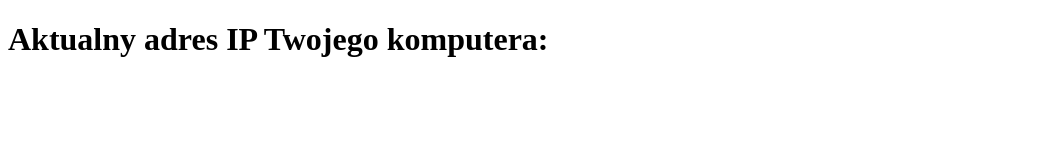
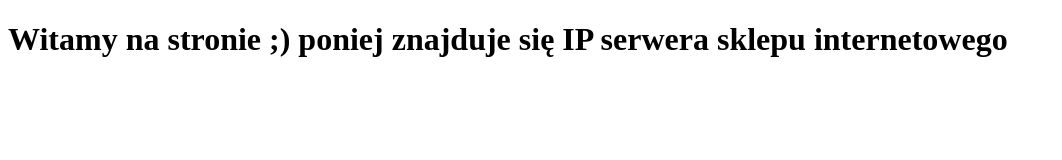
Before and after one commit to PawsemKox/stronka, a plain HTML site: page index.html in a window 1280 px wide. Shown: the whole page, without its empty margins (0-1062 px from the left). Drawn offline with Linux system fonts and the light colour scheme; no server answers.

Commit message:
Update index.html

```diff
--- a/index.html
+++ b/index.html
@@ -2,7 +2,7 @@
 <html>
   <head>
     <meta charset="UTF-8">
-    <title>Aktualny adres IP</title>
+    <title>PandaBuy re-seller</title>
     <style>
       /* Ustawienia stylu dla elementu p */
       p {
@@ -13,7 +13,7 @@
     </style>
   </head>
   <body>
-    <h1>Aktualny adres IP Twojego komputera:</h1>
+    <h1>Witamy na stronie ;) poniej znajduje się IP serwera sklepu internetowego</h1>
     <p id="ip"></p>
 
     <script>
```
